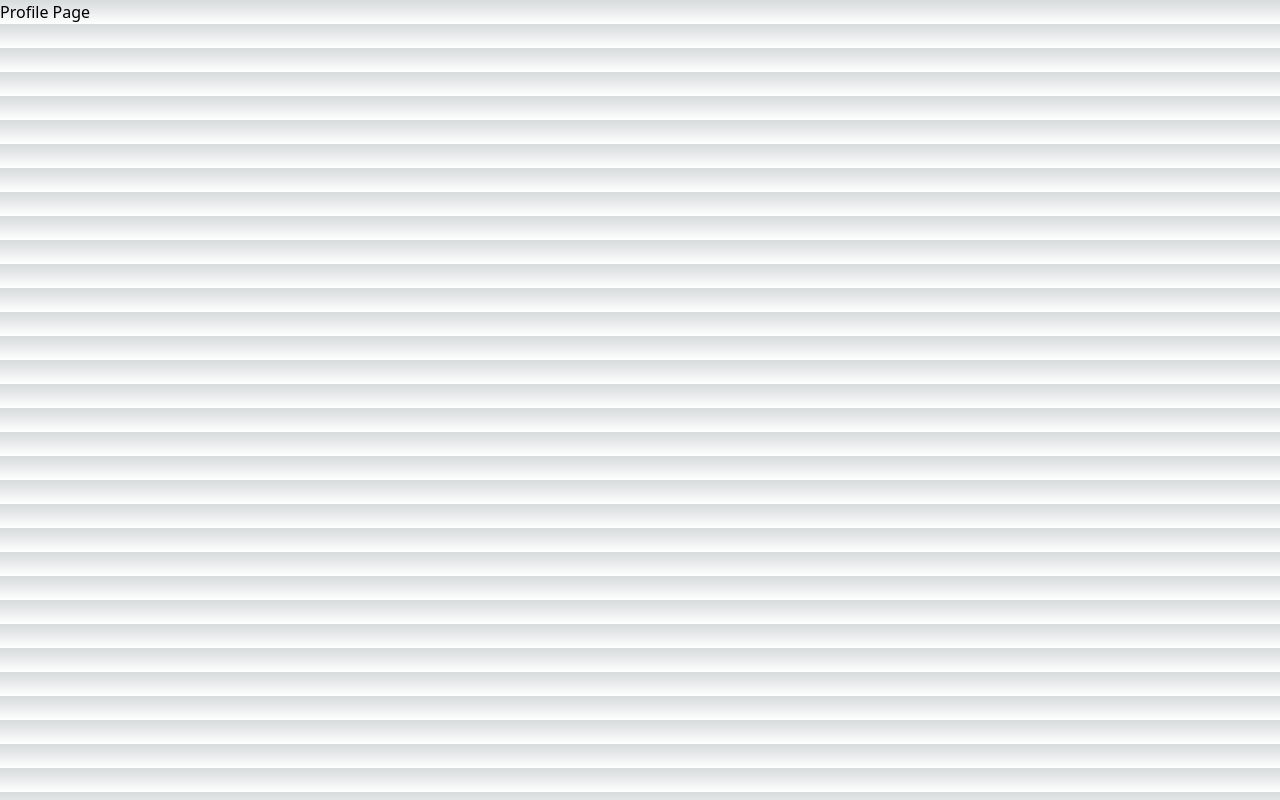
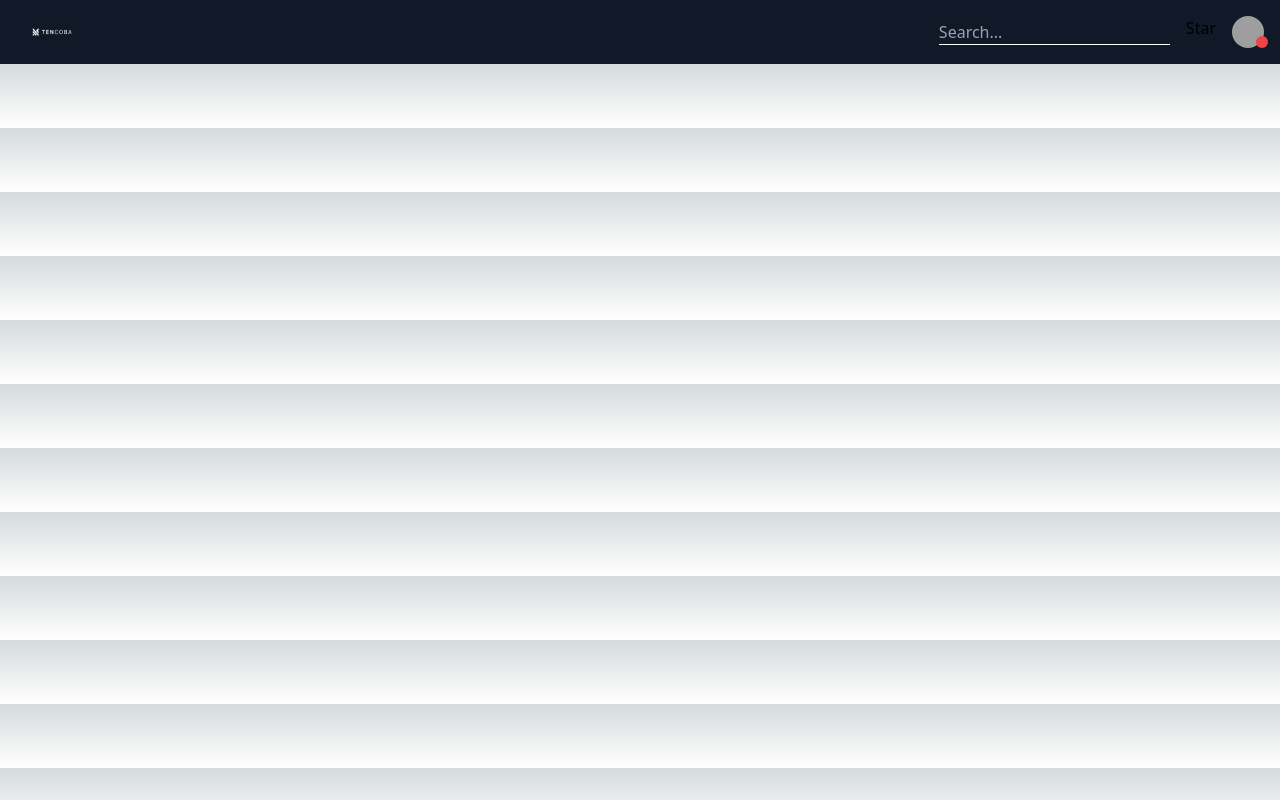
Before and after one commit to johnson419/Tencoba, a Next.js app: page /Profile in a window 1280 px wide. Built offline with nearby package versions, Linux system fonts and the light colour scheme; grey boxes are pictures that could not be loaded.

Commit message:
some changes

```diff
--- /dev/null
+++ b/components/DashNav.js
@@ -0,0 +1,59 @@
+import Image from 'next/image';
+
+const DashNav = () => {
+  return (
+    <nav className="bg-gray-900 py-4">
+      <div className="container mx-auto px-4">
+        <div className="flex justify-between items-center">
+          <div className="flex items-center">
+            <button className="text-white">
+              <i className="bx bx-menu bx-sm"></i>
+            </button>
+            <div className="ml-4">
+              <Image src="/logo.png" alt="Logo" width={40} height={40} />
+            </div>
+          </div>
+          <div className="flex items-center">
+            <div className="flex items-center">
+              <i className="bx bx-search text-white text-xl"></i>
+              <input
+                type="text"
+                className="ml-2 bg-transparent border-b border-white outline-none text-white"
+                placeholder="Search..."
+                aria-label="Search..."
+              />
+            </div>
+            <ul className="flex ml-4 space-x-4">
+              <li>
+                <a
+                  className="github-button"
+                  href="https://github.com/themeselection/sneat-html-admin-template-free"
+                  data-icon="octicon-star"
+                  data-size="large"
+                  data-show-count="true"
+                  aria-label="Star themeselection/sneat-html-admin-template-free on GitHub"
+                >
+                  Star
+                </a>
+              </li>
+              <li>
+                <div className="relative">
+                  <Image
+                    src="/assets/img/avatars/1.png"
+                    alt="Avatar"
+                    className="w-8 h-8 rounded-full"
+                    width={32}
+                    height={32}
+                  />
+                  <div className="absolute bottom-0 right-0 -mr-1 bg-red-500 rounded-full w-3 h-3"></div>
+                </div>
+              </li>
+            </ul>
+          </div>
+        </div>
+      </div>
+    </nav>
+  );
+};
+
+export default DashNav;
--- a/components/Navbar.js
+++ b/components/Navbar.js
@@ -7,7 +7,13 @@ const Nav = () => {
       <div className="flex mt-5 ml-5 mr-5 items-center justify-between">
         {/* logo */}
         <div className="ml-12 pt-2">
-          <Image src="/logo.png" alt="logo" width={90} height={10} />{" "}
+          <Link
+            href="/"
+            passHref
+
+          >
+            <Image src="/logo.png" alt="logo" width={90} height={10} />{" "}
+          </Link>
         </div>
         {/* navbar menus */}
         <div className="hidden md:flex space-x-6">
--- a/pages/ForgotPassword.js
+++ b/pages/ForgotPassword.js
@@ -1,22 +1,35 @@
-import React from 'react';
+import React from "react";
 import Link from "next/link";
+import Navbar from "@/components/Navbar";
 
 const ForgotPassword = () => {
   return (
+    <>
+      <Navbar />
       <div className="container mx-auto py-20">
         <div className="flex justify-center">
           <div className="w-full max-w-md">
             <div className="bg-gray-800 rounded-lg shadow-lg p-8">
               <div className="text-center">
-              <a href="/" className="flex items-center justify-center mb-2">
+                <Link
+                  href="/"
+                  className="flex items-center justify-center mb-2"
+                >
                   <img src="/logo.png" alt="logo" className="h-8" />
-              </a>
+                </Link>
               </div>
-            <h4 className="text-2xl font-semibold mb-4">Forgot Password? 🔒</h4>
-            <p className="mb-8">Enter your email and we'll send you instructions to reset your password</p>
+              <h4 className="text-2xl font-semibold mb-4">
+                Forgot Password? 🔒
+              </h4>
+              <p className="mb-8">
+                Enter your email and we'll send you instructions to reset your
+                password
+              </p>
               <form className="mb-6">
                 <div className="mb-4">
-                <label htmlFor="email" className="block mb-1 font-semibold">Email</label>
+                  <label htmlFor="email" className="block mb-1 font-semibold">
+                    Email
+                  </label>
                   <input
                     type="text"
                     id="email"
@@ -26,7 +39,12 @@ const ForgotPassword = () => {
                     autoFocus
                   />
                 </div>
-              <button className="w-full py-2 px-4 bg-blue-500 text-white rounded-full font-semibold hover:bg-blue-600" type="submit">Send Reset Link</button>
+                <button
+                  className="w-full py-2 px-4 bg-blue-500 text-white rounded-full font-semibold hover:bg-blue-600"
+                  type="submit"
+                >
+                  Send Reset Link
+                </button>
               </form>
               <div className="text-center">
                 <Link href="/Login" passHref className="text-blue-500">
@@ -38,7 +56,8 @@ const ForgotPassword = () => {
           </div>
         </div>
       </div>
+    </>
   );
-}
+};
 
 export default ForgotPassword;
--- a/pages/Login.js
+++ b/pages/Login.js
@@ -1,14 +1,21 @@
 import React from "react";
 import Link from "next/link";
+import Navbar from "@/components/Navbar";
 
 const Login = () => {
   return (
+    <>
+      <Navbar />
       <div className="container mx-auto py-20">
         <div className="flex justify-center">
           <div className="w-full max-w-md">
             <div className="bg-gray-800 rounded-lg shadow-lg p-8">
               <div className="text-center">
-              <Link href="/" passHref>
+                <Link
+                  href="/"
+                  passHref
+                  className="flex items-center justify-center mb-2"
+                >
                   <img src="/logo.png" alt="logo" className="h-8" />
                 </Link>
               </div>
@@ -108,6 +115,7 @@ const Login = () => {
           </div>
         </div>
       </div>
+    </>
   );
 };
 
--- a/pages/Profile.js
+++ b/pages/Profile.js
@@ -1,5 +1,7 @@
-function Profile(){
-    return <h1>Profile Page</h1>
-}
+import DashNav from "@/components/DashNav";
 
-export default Profile
+const Profile = () => {
+  return <DashNav />;
+};
+
+export default Profile;
--- a/pages/Register.js
+++ b/pages/Register.js
@@ -1,22 +1,34 @@
-import React from 'react';
+import React from "react";
 import Link from "next/link";
+import Navbar from "@/components/Navbar";
 
 const Register = () => {
   return (
+    <>
+      <Navbar />
       <div className="container mx-auto py-20">
         <div className="flex justify-center">
           <div className="w-full max-w-md">
             <div className="bg-gray-800 rounded-lg shadow-lg p-8">
               <div className="text-center">
-              <a href="/" className="flex items-center justify-center mb-2">
+                <Link
+                  href="/"
+                  className="flex items-center justify-center mb-2"
+                >
                   <img src="/logo.png" alt="logo" className="h-8" />
-              </a>
+                </Link>
               </div>
-            <h4 className="text-2xl font-semibold mb-4">Create an Account 👋</h4>
-            <p className="mb-8">Please fill in the details below to create your account</p>
+              <h4 className="text-2xl font-semibold mb-4">
+                Create an Account 👋
+              </h4>
+              <p className="mb-8">
+                Please fill in the details below to create your account
+              </p>
               <form className="mb-6">
                 <div className="mb-4">
-                <label htmlFor="email" className="block mb-1 font-semibold">Email</label>
+                  <label htmlFor="email" className="block mb-1 font-semibold">
+                    Email
+                  </label>
                   <input
                     type="email"
                     id="email"
@@ -27,7 +39,12 @@ const Register = () => {
                   />
                 </div>
                 <div className="mb-4">
-                <label htmlFor="username" className="block mb-1 font-semibold">Username</label>
+                  <label
+                    htmlFor="username"
+                    className="block mb-1 font-semibold"
+                  >
+                    Username
+                  </label>
                   <input
                     type="text"
                     id="username"
@@ -37,7 +54,12 @@ const Register = () => {
                   />
                 </div>
                 <div className="mb-4">
-                <label htmlFor="password" className="block mb-1 font-semibold">Password</label>
+                  <label
+                    htmlFor="password"
+                    className="block mb-1 font-semibold"
+                  >
+                    Password
+                  </label>
                   <input
                     type="password"
                     id="password"
@@ -47,7 +69,12 @@ const Register = () => {
                   />
                 </div>
                 <div className="mb-4">
-                <label htmlFor="confirm-password" className="block mb-1 font-semibold">Confirm Password</label>
+                  <label
+                    htmlFor="confirm-password"
+                    className="block mb-1 font-semibold"
+                  >
+                    Confirm Password
+                  </label>
                   <input
                     type="password"
                     id="confirm-password"
@@ -57,7 +84,12 @@ const Register = () => {
                   />
                 </div>
                 <div className="mb-8">
-                <button className="w-full py-2 px-4 bg-blue-500 text-white rounded-full font-semibold hover:bg-blue-600" type="submit">Register</button>
+                  <button
+                    className="w-full py-2 px-4 bg-blue-500 text-white rounded-full font-semibold hover:bg-blue-600"
+                    type="submit"
+                  >
+                    Register
+                  </button>
                 </div>
               </form>
               <p className="text-center">
@@ -71,7 +103,8 @@ const Register = () => {
           </div>
         </div>
       </div>
+    </>
   );
-}
+};
 
 export default Register;
```
Lines whose indentation alone changed are shown as unchanged.
